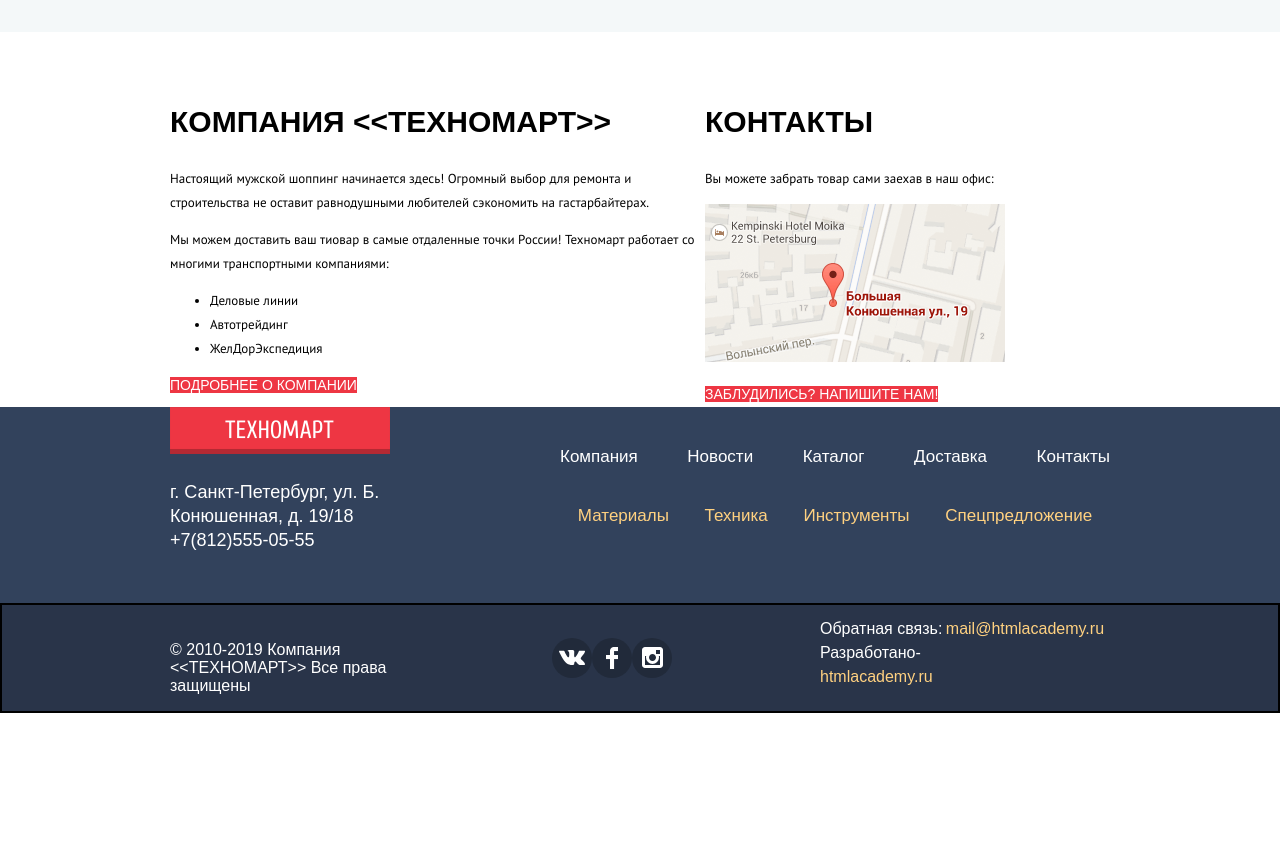
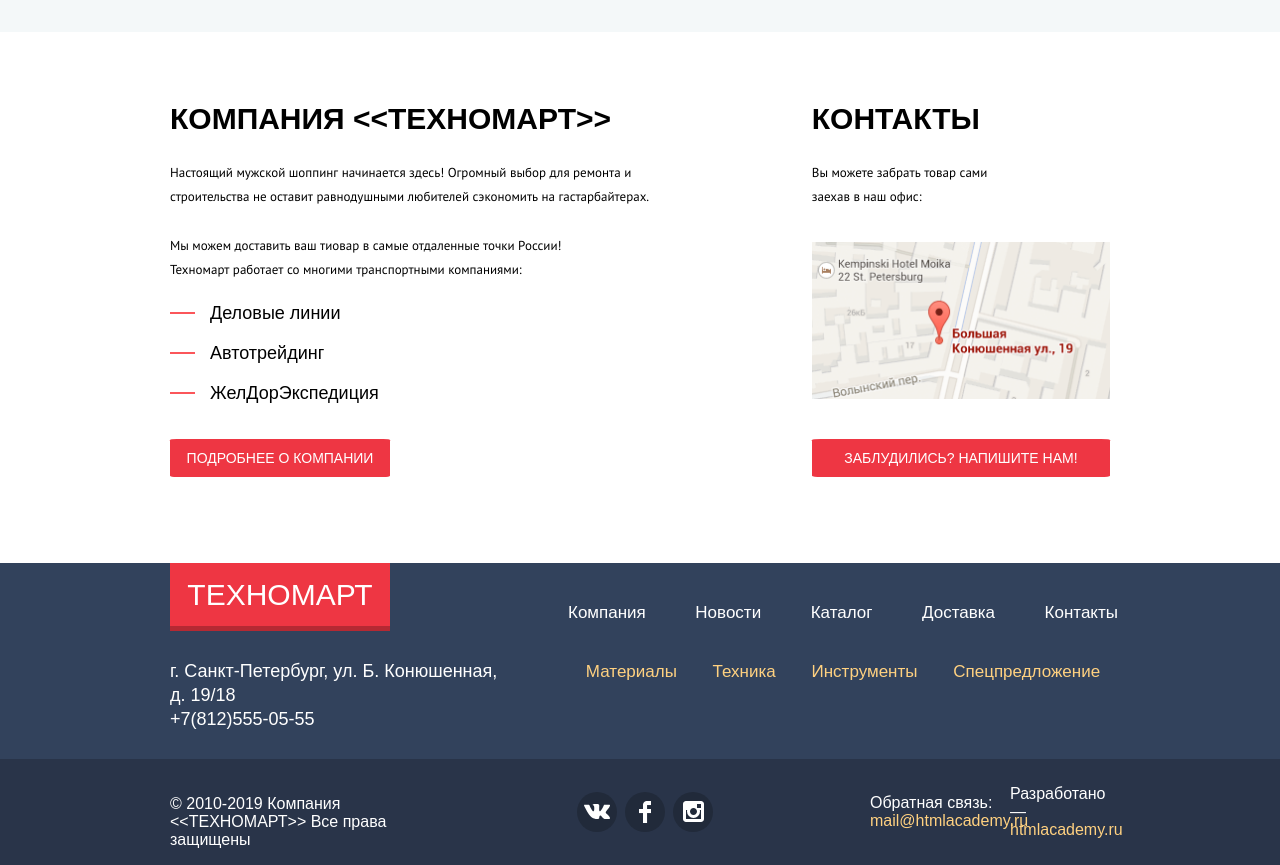
Before and after one commit to justrini/1149589-technomart-26, a plain HTML site: page index.html in a window 1280 px wide. Shown: the part 2353-3218 px from the top of the page. Before the commit the page ends 3066 px from the top, so only its background shows below. Drawn offline with Linux system fonts and the light colour scheme; a web font is replaced by a local one.

Commit message:
index-done!

```diff
--- a/css/style.css
+++ b/css/style.css
@@ -552,7 +552,6 @@ border: 1px solid #ccc;
 
 .service {
 margin-top: 66px;
-/* margin: 0 auto;*/
  padding: 0 10px;
 
  background:  #f4f8f9;
@@ -689,9 +688,7 @@ display: flex;
     color: #32425c;
 }
 
-.guarantee {
 
-}
 
 .btn {
   font-family: "Cuprum", Arial, sans-serif;
@@ -766,25 +763,7 @@ img {
 }
 
 
-/*.site-navigation {
-  width: 940px;
-  height: 60px;
-  background-color: #32425c;
 
-  display: flex;
-  box-sizing: border-box;
-  justify-content: space-around;
-  align-items: center;*/
-
-
-}
-/*
-.phone-wrapper {
-display: flex;
-flex-direction: column;
-align-items: center;
-
-}*/
 
 
 .navigation {
@@ -802,18 +781,6 @@ align-items: center;
   background-color: #293449;
 }
 
-/*.logo-link {
-  display: block;
-  width: 220px;
-  padding-top:12px;
-  padding-bottom: 11px;
-  font-family: "Cuprum", Arial, sans-serif;
-  text-align: center;
-  font-size: 24px;
-  line-height: 30px;
-  background-color: #ee3643;
-   box-shadow: 0 5px 0 0 #b52933;
-}*/
 
 
 
@@ -901,7 +868,6 @@ legend {
 .company{
   font-family: "Cuprum", Arial, sans-serif;
   font-size: 30px;
-  line-height: 30px;
   color: #000000;
 }
 
@@ -954,65 +920,15 @@ width: 550px;
   font-size: 18px;
   line-height: 24px;
   color: #fff;
+  width: 328px;
+  margin-top: 33px;
 }
 
 
-*//*
-.main-title {
-  padding-top: 50px;
-  padding-left: 50px;
-  padding-bottom: 43px;
-  width: 210px;
-  font-family: "Cuprum", Arial, sans-serif;
-  font-style: italic;
-  font-size: 16px;
-  line-height: 23px;
-  color: #ee3643;
-}*/
-/*
-.top-btn {
-  display: block;
-  padding:21px;
-  padding-bottom: 11px;
-  padding-top: 11px;
 
-  font-family: "Cuprum", Arial, sans-serif;
-  font-size: 17px;
-  line-height: 18px;
-  color: #fff;
-  background-color: #293449;
-  text-decoration: none;
+.courier li {
+  list-style: none;
 }
-
-.top-btn:hover,
-.top-btn:focus {
-  background-color: #212a3a;
-}
-
-.top-btn:active {
-  color: #999ca1;
-  background-color: #161d29;
-}
-*/
-/*
-.site-navigation a:hover,
-.site-navigation a:focus {
-  background-color: #293449;
-}
-
-.site-navigation a:active {
-  background-color: #1d2739;
-}*/
-/*.nav-menu {
-  font-family: "Cuprum", Arial, sans-serif;
-  font-size: 17px;
-  line-height: 17px;
-  color: #ffffff;
-  background-color: #32425c;
-
-}*/
-
-
 
 .courier-li {
   font-family: "Cuprum", Arial, sans-serif;
@@ -1021,6 +937,8 @@ width: 550px;
   color: #000;
   position: relative;
   list-style: none;
+  padding: 8px 0 12px 0;
+  margin: 0px;
 }
 
 .courier-li::before {
@@ -1028,7 +946,7 @@ width: 550px;
   position: absolute;
   width: 25px;
   height: 2px;
-  left: 0;
+  left: -40px;
   top: 17px;
   background-color: #fb565a;
 }
@@ -1038,6 +956,11 @@ width: 550px;
   font-size:13px;
  line-height: 24px;
  color: #000;
+ width: 190px;
+}
+
+.map-info img {
+  margin-top: 20px;
 }
 
 .expedition-list{
@@ -1093,6 +1016,17 @@ width: 550px;
   font-size: 13px;
   line-height: 24px;
   color: #000000;
+
+  margin-top: 8px;
+}
+
+.about-tech .post {
+  width: 400px;
+margin-top: 25px;
+}
+
+.map-info {
+  margin-left: 110px;
 }
 
 .btmbtn {
@@ -1101,7 +1035,61 @@ width: 550px;
   line-height: 18px;
   color: #ffffff;
   background-color: #ee3643;
+
+  display: flex;
+  justify-content: center;
+  align-items: center;
+  border-radius: 3%;
+  width: 220px;
+  padding-top: 10px;
+  padding-bottom: 10px;
+  margin-bottom: 86px;
+  margin-top: 24px;
 }
+
+.lost-btn{
+  font-family: "Cuprum", Arial, sans-serif;
+  font-size: 14px;
+  line-height: 18px;
+  color: #ffffff;
+  background-color: #ee3643;
+
+  display: flex;
+  justify-content: center;
+  align-items: center;
+  border-radius: 3%;
+  width: auto;
+  padding-top: 10px;
+  padding-bottom: 10px;
+  margin-bottom: 86px;
+  margin-top: 32px;
+}
+
+.logo-btm {
+  display: flex;
+  justify-content: center;
+  align-items: center;
+  font-family: "Cuprum", Arial, sans-serif;
+  color: #fff;
+  font-size: 30px;
+  padding-top: 20px;
+  padding-bottom: 19px;
+  width: 220px;
+  position: relative;
+  background-color: #ee3643;
+  text-transform: uppercase;
+}
+
+.logo-btm::after {
+  position: absolute;
+  content: "";
+  width: 100%;
+  height: 5px;
+  left: 0;
+  bottom: -5px;
+  background-color: #b52933;
+}
+
 .btm-nav {
   font-family: "Cuprum", Arial, sans-serif;
   font-size: 17px;
@@ -1143,7 +1131,7 @@ width: 550px;
 }
 
 .underfooter {
-  border: 2px solid black;
+
   background-color: #293449
 
 }
@@ -1157,18 +1145,34 @@ width: 550px;
 }
 
 .feedback {
+  display: block;
   font-family: "Cuprum", Arial, sans-serif;
   font-size: 16px;
   line-height: 18px;
   color: #fff;
+  width: 140px;
+
+}
+
+.feedback a {
+  color: #ffd180;
 }
 
 .feedback-info {
+  display: block;
   font-family: "Cuprum", Arial, sans-serif;
   font-size: 16px;
   line-height: 18px;
+  color: #fff;
+  width: 100px;
+
+}
+
+.feedback-info a {
   color: #ffd180;
 }
+
+
 .bookmark {
   font-family: "Cuprum", Arial, sans-serif;
   font-size: 18px;
@@ -1433,18 +1437,18 @@ padding-top: 26px;
   display: flex;
   width: 136px;
   align-items: center;
-
+  justify-content: space-between;
+  margin-left: -35px;
+  margin-top: 15px
 }
 
 .back-link {
   display: flex;
+  align-items: center;
+
 
 }
 
-.back-link p {
-
-  width: 290px;
-}
 
 .pagination-list {
   color: #000;
--- a/index.html
+++ b/index.html
@@ -230,7 +230,7 @@
            <h3 class="company">КОМПАНИЯ &#60;&#60;ТЕХНОМАРТ&#62;&#62;</h3>
            <p class="aboutus"> Настоящий мужской шоппинг начинается здесь! Огромный выбор для ремонта и
              строительства не оставит равнодушными любителей сэкономить на гастарбайтерах.</p>
-           <p class="aboutus">Мы можем доставить ваш тиовар в самые отдаленные точки России!
+           <p class="post">Мы можем доставить ваш тиовар в самые отдаленные точки России!
              Техномарт работает со многими транспортными компаниями:</p>
              <ul class="courier">
                <li class="courier-li">Деловые линии</li>
@@ -244,7 +244,7 @@
              <p class="explanation">Вы можете забрать товар сами
                заехав в наш офис:</p>
                <p><img src="img/map.png" width="300" height="158" alt="офис магазина по адресу г. Санкт-Петербург, ул. Б. Конюшенная, д. 19/18"></p>
-              <a class="btmbtn" href="#">ЗАБЛУДИЛИСЬ? НАПИШИТЕ НАМ!</a>
+              <a class="lost-btn" href="#">ЗАБЛУДИЛИСЬ? НАПИШИТЕ НАМ!</a>
           </div>
         </div>
       </section>
@@ -255,7 +255,7 @@
                 <div class="inner">
                   <div class="footer-wrapper">
                 <div class="logo-address">
-                    <img src="img/tech-logo.png" width="220" height="68" alt="Логотип Техгомарта">
+                   <a href="index.html" class="logo-btm">ТЕХНОМАРТ</a>
                   <p class="footer-address">г. Санкт-Петербург, ул. Б. Конюшенная, д. 19/18 <br>
                    +7(812)555-05-55</p>
                  </div>
@@ -288,12 +288,8 @@
                     <li><a class="socialinst" href="#" aria-label="Магазин Техномарт в Инстаграм"></a></li>
                    </ul>
                    <div class="back-link">
-                      <p class="feedback-link">
-                       <span class="feedback">Обратная связь:</span>
-                       <span class="feedback-info">mail@htmlacademy.ru</span>
-                       <span class="feedback">Разработано-</span><br>
-                       <span class="feedback-info">htmlacademy.ru</span>
-                     </p>
+                    <p class="feedback">Обратная связь: <a href="#">mail@htmlacademy.ru</a></p>
+                    <p class="feedback-info">Разработано — <a href="https://htmlacademy.ru">htmlacademy.ru</a></p>
                      </div>
                    </div>
                  </div>
```
